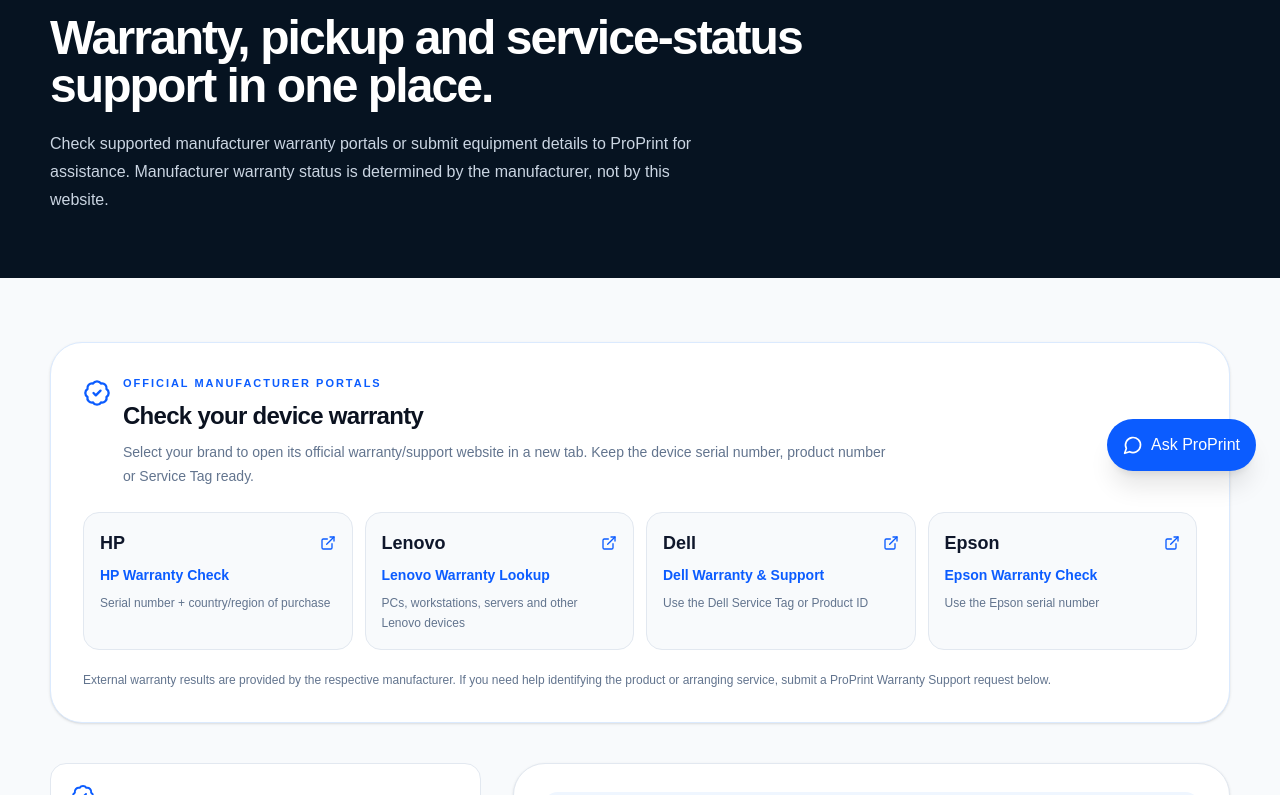
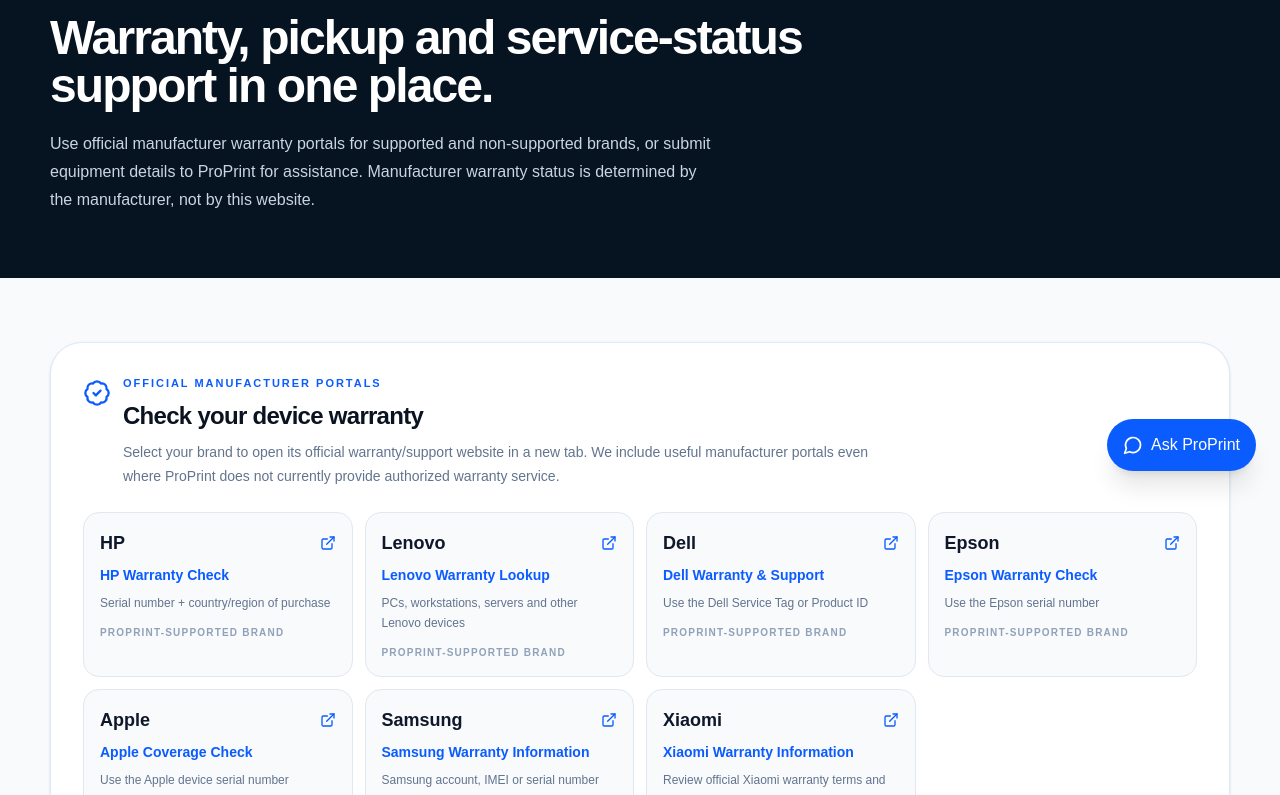
Before and after one commit to broprint/proprint-solutions-2026, a Next.js app: page /customer-care in a window 1280 px wide. Shown: the part 305-1100 px from the top of the page. Built offline with nearby package versions, Linux system fonts and the light colour scheme.

Commit message:
Expand manufacturer warranty portal options

```diff
--- a/app/customer-care/page.tsx
+++ b/app/customer-care/page.tsx
@@ -10,10 +10,13 @@ export const metadata = {
 type ServiceKey = 'warranty' | 'pickup' | 'status';
 
 const warrantyLinks = [
-  { brand: 'HP', label: 'HP Warranty Check', href: 'https://support.hp.com/emea_middle_east-en/check-warranty', hint: 'Serial number + country/region of purchase' },
-  { brand: 'Lenovo', label: 'Lenovo Warranty Lookup', href: 'https://support.lenovo.com/kw/en/warranty-upgrade-and-services/', hint: 'PCs, workstations, servers and other Lenovo devices' },
-  { brand: 'Dell', label: 'Dell Warranty & Support', href: 'https://www.dell.com/support/home/en-kw', hint: 'Use the Dell Service Tag or Product ID' },
-  { brand: 'Epson', label: 'Epson Warranty Check', href: 'https://warrantycheck.epson.eu/', hint: 'Use the Epson serial number' },
+  { brand: 'HP', label: 'HP Warranty Check', href: 'https://support.hp.com/emea_middle_east-en/check-warranty', hint: 'Serial number + country/region of purchase', support: 'ProPrint-supported brand' },
+  { brand: 'Lenovo', label: 'Lenovo Warranty Lookup', href: 'https://support.lenovo.com/kw/en/warranty-upgrade-and-services/', hint: 'PCs, workstations, servers and other Lenovo devices', support: 'ProPrint-supported brand' },
+  { brand: 'Dell', label: 'Dell Warranty & Support', href: 'https://www.dell.com/support/home/en-kw', hint: 'Use the Dell Service Tag or Product ID', support: 'ProPrint-supported brand' },
+  { brand: 'Epson', label: 'Epson Warranty Check', href: 'https://warrantycheck.epson.eu/', hint: 'Use the Epson serial number', support: 'ProPrint-supported brand' },
+  { brand: 'Apple', label: 'Apple Coverage Check', href: 'https://checkcoverage.apple.com/?locale=en_KW', hint: 'Use the Apple device serial number', support: 'Official manufacturer portal' },
+  { brand: 'Samsung', label: 'Samsung Warranty Information', href: 'https://www.samsung.com/ae/support/apps-services/how-to-check-my-warranty-information/', hint: 'Samsung account, IMEI or serial number may be required', support: 'Official manufacturer portal' },
+  { brand: 'Xiaomi', label: 'Xiaomi Warranty Information', href: 'https://www.mi.com/ae-en/support/warranty/', hint: 'Review official Xiaomi warranty terms and service information', support: 'Official manufacturer portal' },
 ];
 
 export default async function CustomerCarePage({ searchParams }: { searchParams: Promise<{ service?: string }> }) {
@@ -29,7 +32,7 @@ export default async function CustomerCarePage({ searchParams }: { searchParams:
           <div className="mt-8 max-w-3xl">
             <div className="text-[11px] font-black uppercase tracking-[.2em] text-[#57a7ff]">ProPrint Customer Care</div>
             <h1 className="mt-3 text-4xl font-black tracking-[-.04em] sm:text-5xl">Warranty, pickup and service-status support in one place.</h1>
-            <p className="mt-5 max-w-2xl leading-7 text-slate-300">Check supported manufacturer warranty portals or submit equipment details to ProPrint for assistance. Manufacturer warranty status is determined by the manufacturer, not by this website.</p>
+            <p className="mt-5 max-w-2xl leading-7 text-slate-300">Use official manufacturer warranty portals for supported and non-supported brands, or submit equipment details to ProPrint for assistance. Manufacturer warranty status is determined by the manufacturer, not by this website.</p>
           </div>
         </div>
       </section>
@@ -42,7 +45,7 @@ export default async function CustomerCarePage({ searchParams }: { searchParams:
               <div>
                 <div className="text-[11px] font-black uppercase tracking-[.18em] text-[#0b5cff]">Official Manufacturer Portals</div>
                 <h2 className="mt-2 text-2xl font-black tracking-[-.03em]">Check your device warranty</h2>
-                <p className="mt-2 max-w-3xl text-sm leading-6 text-slate-500">Select your brand to open its official warranty/support website in a new tab. Keep the device serial number, product number or Service Tag ready.</p>
+                <p className="mt-2 max-w-3xl text-sm leading-6 text-slate-500">Select your brand to open its official warranty/support website in a new tab. We include useful manufacturer portals even where ProPrint does not currently provide authorized warranty service.</p>
               </div>
             </div>
             <div className="mt-6 grid gap-3 sm:grid-cols-2 lg:grid-cols-4">
@@ -51,10 +54,11 @@ export default async function CustomerCarePage({ searchParams }: { searchParams:
                   <div className="flex items-center justify-between gap-3"><span className="text-lg font-black text-slate-900">{item.brand}</span><ExternalLink size={16} className="text-[#0b5cff]"/></div>
                   <div className="mt-2 text-sm font-black text-[#0b5cff]">{item.label}</div>
                   <p className="mt-2 text-xs leading-5 text-slate-500">{item.hint}</p>
+                  <div className="mt-3 text-[10px] font-black uppercase tracking-[.12em] text-slate-400">{item.support}</div>
                 </a>
               ))}
             </div>
-            <p className="mt-5 text-xs leading-5 text-slate-500">External warranty results are provided by the respective manufacturer. If you need help identifying the product or arranging service, submit a ProPrint Warranty Support request below.</p>
+            <p className="mt-5 text-xs leading-5 text-slate-500">External warranty results and service eligibility are provided by the respective manufacturer. A manufacturer link does not imply that ProPrint is an authorized warranty provider for that brand. If you need help identifying the product or arranging available service, submit a ProPrint Warranty Support request below.</p>
           </div>
 
           <div className="grid gap-8 lg:grid-cols-[.75fr_1.25fr]">
```
